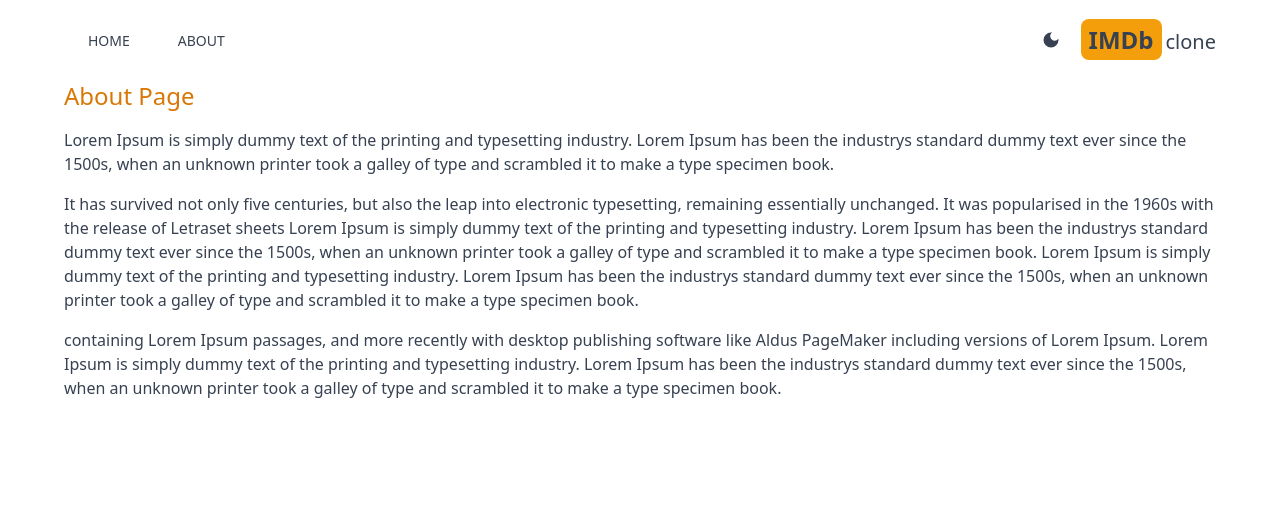
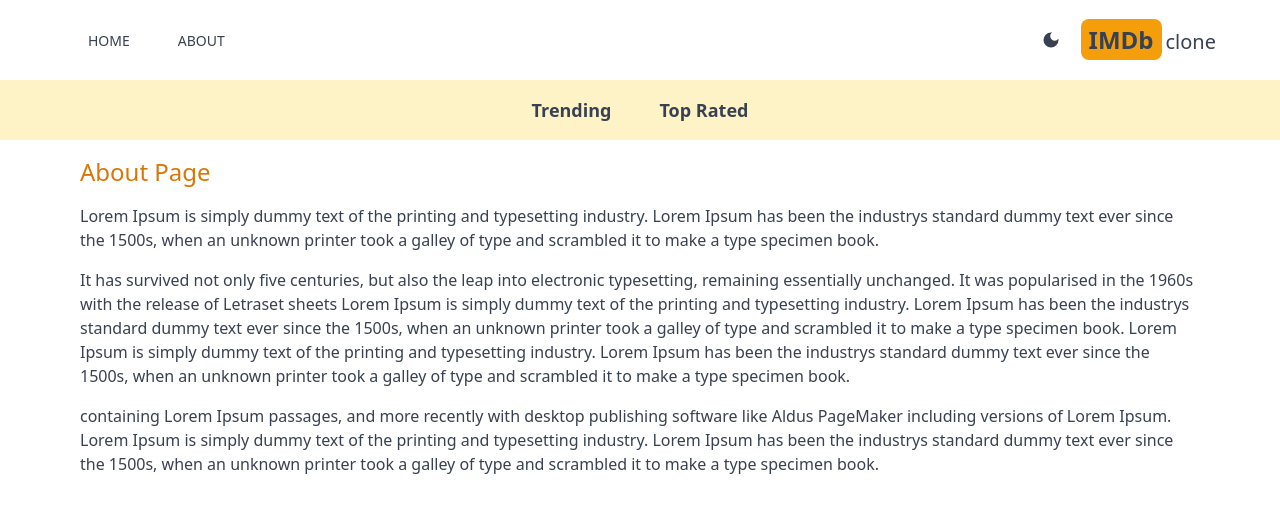
Before and after one commit to shakhzodbek1997/imdb-app, a Next.js app: page /about in a window 1280 px wide. Shown: the top 512 px of the page. Built offline with nearby package versions, Linux system fonts and the light colour scheme.

Commit message:
navbar added

```diff
--- a/src/app/about/page.js
+++ b/src/app/about/page.js
@@ -1,6 +1,6 @@
 function About() {
   return (
-    <div className="max-w-6xl mx-auto space-y-4">
+    <div className="max-w-6xl mx-auto space-y-4 p-4">
       <h1 className="text-2xl font-medium text-amber-600">About Page</h1>
       <p>
         Lorem Ipsum is simply dummy text of the printing and typesetting
--- a/src/app/layout.js
+++ b/src/app/layout.js
@@ -1,4 +1,5 @@
 import Header from '@/components/Header'
+import Navbar from '@/components/Navbar';
 import './globals.css';
 import Providers from './Providers';
 
@@ -18,8 +19,7 @@
 
 
           {/* Navbar */}
-
-
+          <Navbar />
 
           {/* SearchBox */}
 
--- /dev/null
+++ b/src/components/Navbar.js
@@ -0,0 +1,13 @@
+import React from "react";
+import NavbarItem from "./NavbarItem";
+
+function Navbar() {
+  return (
+    <div className="flex justify-center dark:bg-gray-600 bg-amber-100 lg:text-lg p-4">
+      <NavbarItem title="Trending" param="fetchTrending" />
+      <NavbarItem title="Top Rated" param="fetchTopRated" />
+    </div>
+  );
+}
+
+export default Navbar;
--- /dev/null
+++ b/src/components/NavbarItem.js
@@ -0,0 +1,24 @@
+"use client";
+
+import Link from "next/link";
+import { useSearchParams } from "next/navigation";
+
+
+function  NavbarItem({ title, param }) {
+
+  const searchParams = useSearchParams();
+  const genre = searchParams.get("genre");
+  return (
+    <div>
+      <Link
+        className={`m-4 hover:text-amber-600 font-semibold p-2
+                  ${genre && genre === param && "underline underline-offset-8 decoration-4 decoration-amber-500 rounded-lg"}`
+                }
+        href={`/?genre=${param}`}>
+        {title}
+      </Link>
+    </div>
+  )
+}
+
+export default NavbarItem;
```
